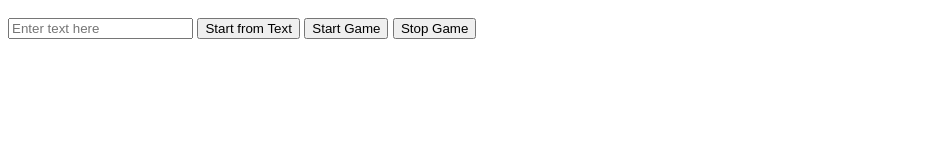
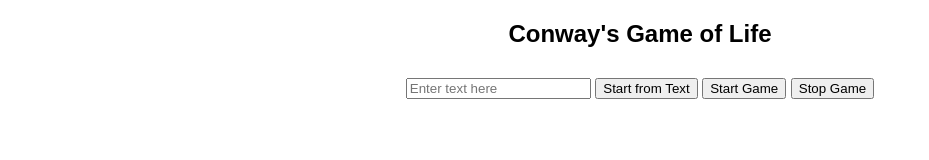
Before and after one commit to sherryguo98/game-of-life, a plain HTML site: page index.html in a window 1280 px wide. Shown: the whole page, without its empty margins (0-929 px from the left). Drawn offline with Linux system fonts and the light colour scheme.

Commit message:
Update index.html

```diff
--- a/index.html
+++ b/index.html
@@ -4,14 +4,15 @@
 <meta charset="UTF-8">
 <title>Conway's Game of Life</title>
 <style>
-  body { font-family: Arial, sans-serif; }
-  .grid { display: inline-grid; border: 2px solid black; }
+  body { font-family: Arial, sans-serif; text-align: center; }
+  .grid { display: inline-grid; border: 2px solid black; margin-top: 10px; }
   .cell { width: 10px; height: 10px; background-color: white; border: 1px solid #ddd; }
   .alive { background-color: black; }
   input, button { margin-top: 10px; }
 </style>
 </head>
 <body>
+  <h2>Conway's Game of Life</h2>
   <div id="gameGrid"></div>
   <input type="text" id="textInput" placeholder="Enter text here">
   <button onclick="initializeFromText()">Start from Text</button>
```
